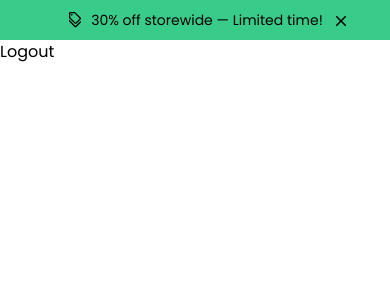
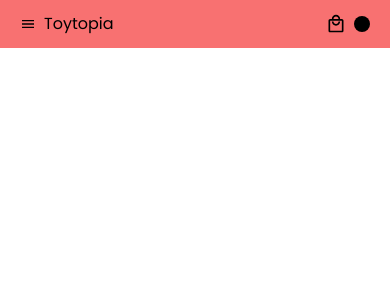
Before and after one commit to OsaVS/toytopia-frontend, a React (Vite) app: page /home in a window 390 px wide. Shown: the top 300 px of the page. Built offline with nearby package versions, Linux system fonts and the light colour scheme; sample sign-in values are in the browser's storage.

Commit message:
create mobile navbar

```diff
--- a/src/components/DiscountBar.tsx
+++ b/src/components/DiscountBar.tsx
@@ -13,7 +13,7 @@ const DiscountBar = () => {
   return (
     <>
       {showBar ? (
-        <div className="h-10 w-full bg-grn relative flex items-center justify-center">
+        <div className="h-10 w-full bg-grn relative xs:hidden md:flex items-center justify-center">
           <div className="flex items-center justify-center">
             <DiscountOutlinedIcon sx={{ fontSize: 16 }} />
             <p className="pl-2 text-sm">30% off storewide — Limited time!</p>
--- a/src/components/NavBar.tsx
+++ b/src/components/NavBar.tsx
@@ -1,9 +1,25 @@
-import React from "react";
-import SearchOutlinedIcon from '@mui/icons-material/SearchOutlined';
-import AccountCircleOutlinedIcon from '@mui/icons-material/AccountCircleOutlined';
-import LocalMallOutlinedIcon from '@mui/icons-material/LocalMallOutlined';
+import { useState } from "react";
+import SearchOutlinedIcon from "@mui/icons-material/SearchOutlined";
+import AccountCircleOutlinedIcon from "@mui/icons-material/AccountCircleOutlined";
+import LocalMallOutlinedIcon from "@mui/icons-material/LocalMallOutlined";
+import MenuOutlinedIcon from "@mui/icons-material/MenuOutlined";
+import { useNavigate } from "react-router-dom";
+import { useDispatch } from "react-redux";
+import { logOut } from "../features/auth/authSlice";
 
 const NavBar = () => {
+  const [isOpen, setIsOpen] = useState(false);
+  const navigate = useNavigate();
+  const dispatch = useDispatch();
+
+  const handleLogout = () => {
+    dispatch(logOut());
+    navigate("/");
+  };
+  const toggleShowBar = () => {
+    setIsOpen(!isOpen);
+  };
+
   return (
     <>
       <div className="xs:hidden md:flex h-12 items-center justify-between md:px-20">
@@ -17,9 +33,49 @@ const NavBar = () => {
           </ul>
         </div>
         <div className="flex items-center gap-3">
-          <SearchOutlinedIcon/>
-          <AccountCircleOutlinedIcon/>
-          <LocalMallOutlinedIcon/>
+          <SearchOutlinedIcon sx={{ fontSize: 20 }} />
+          <AccountCircleOutlinedIcon sx={{ fontSize: 20 }} />
+          <LocalMallOutlinedIcon sx={{ fontSize: 20 }} />
+        </div>
+      </div>
+
+      <div className="xs:flex md:hidden items-center h-12 bg-red-400 justify-between px-5">
+        <div className="flex items-center gap-2">
+          <MenuOutlinedIcon sx={{ fontSize: 16 }} onClick={toggleShowBar} />
+          <p>Toytopia</p>
+        </div>
+        <div className="flex items-center gap-2">
+          <LocalMallOutlinedIcon sx={{ fontSize: 20 }} />
+          <div className="h-4 w-4 rounded-full bg-black"></div>
+        </div>
+      </div>
+
+      <div
+        className={`fixed left-0 top-0 w-[80%] h-svh pt-12 -z-10 transition-all duration-300 transform ${
+          isOpen ? "translate-x-0" : "-translate-x-full"
+        }`}
+      >
+        <div className="pl-5 pr-20 mt-5">
+          <div className="h-10 flex items-center justify-center hover:bg-gray-500 rounded-lg mb-2">
+            <p>Home</p>
+          </div>
+          <div className="h-10 flex items-center justify-center hover:bg-gray-500 rounded-lg mb-2">
+            <p>Shop</p>
+          </div>
+          <div className="h-10 flex items-center justify-center hover:bg-gray-500 rounded-lg mb-2">
+            <p>Product</p>
+          </div>
+          <div className="h-10 flex items-center justify-center hover:bg-gray-500 rounded-lg mb-2">
+            <p>Contact Us</p>
+          </div>
+          <div className="h-10 flex items-center justify-center bg-red-700 hover:bg-red-800 rounded-lg mb-2">
+            <button
+              className="xs:block md:hidden text-white"
+              onClick={handleLogout}
+            >
+              Logout
+            </button>
+          </div>
         </div>
       </div>
     </>
--- a/src/pages/Home.tsx
+++ b/src/pages/Home.tsx
@@ -17,7 +17,7 @@ const Home = () => {
     <div>
       <DiscountBar />
       <Navbar />
-      <button onClick={handleLogout}>Logout</button>
+      <button className="xs:hidden md:block" onClick={handleLogout}>Logout</button>
     </div>
   );
 };
```
